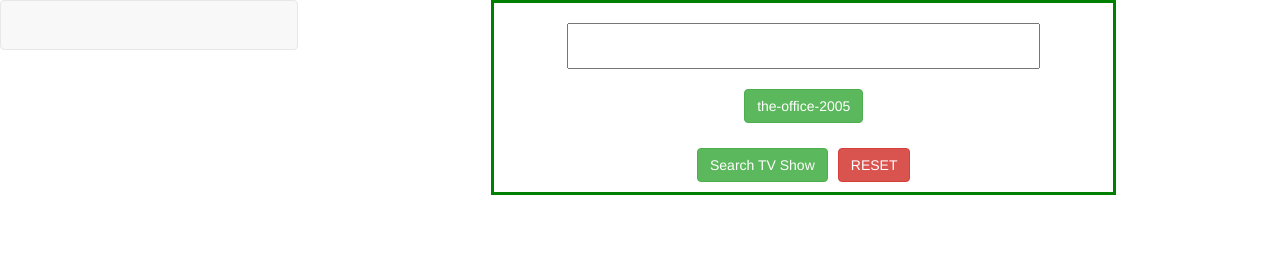
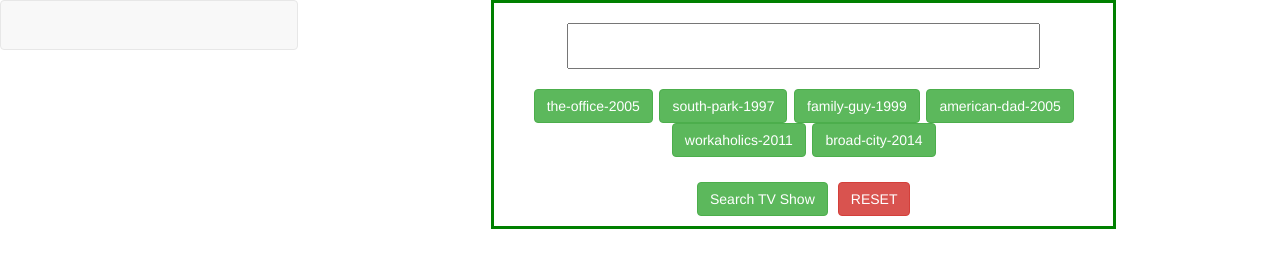
Before and after one commit to ceberous/SolarFlix2, a website: page client/index.html in a window 1280 px wide. Drawn offline with Linux system fonts and the light colour scheme.

Commit message:
always something

```diff
--- a/client/js/homeCtrl.js
+++ b/client/js/homeCtrl.js
@@ -104,7 +104,8 @@
 		// ~~~~~~~~~~~~~~~~~~~~~~~~~~~~~~~~~~~~~~~~~~~~~~~~~~~~~~~~~~~~~~~~~
 
 			vm.setShow = function() {
-				vm.tvURL = "the-office-2005";
+				vm.reset();
+				vm.searchTV();
 			};
 
 			var removeDuplicates = function( array ) {
@@ -724,6 +725,8 @@
 							console.log( vm.CURRENT_SHOW.previousEpisodeLinks[0] );
 							console.log( vm.CURRENT_SHOW.previousEpisodeLinks[1] );
 
+							launchPlayerControlAI();
+
 
 						}
 
--- a/client/views/home.html
+++ b/client/views/home.html
@@ -9,7 +9,14 @@
 
 			<h1 class="text-center"><input id="tvURL" ng-model="vm.tvURL" type="text" ></h1>
 
-			<h3 class="text-center"><button ng-click="vm.setShow()" class="btn btn-success">the-office-2005</button></h3>
+			<h3 class="text-center">
+				<button ng-click="" class="btn btn-success">the-office-2005</button>
+				<button ng-click="" class="btn btn-success">south-park-1997</button>
+				<button ng-click="" class="btn btn-success">family-guy-1999</button>
+				<button ng-click="" class="btn btn-success">american-dad-2005</button>
+				<button ng-click="" class="btn btn-success">workaholics-2011</button>
+				<button ng-click="" class="btn btn-success">broad-city-2014</button>
+			</h3>
 
 			<h1 class="text-center">
 				<button ng-click="vm.searchTV()" class="btn btn-success">Search TV Show</button>
```
